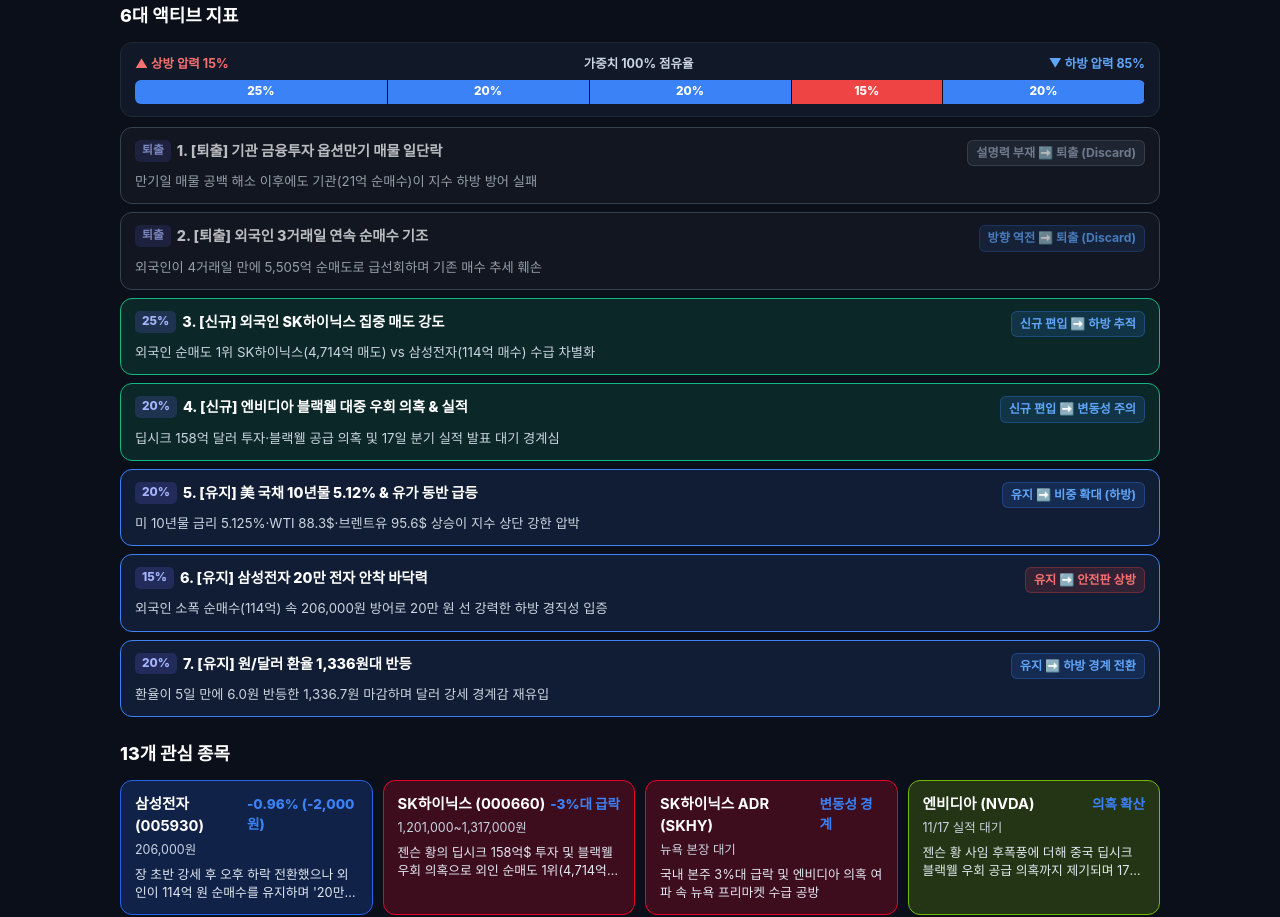
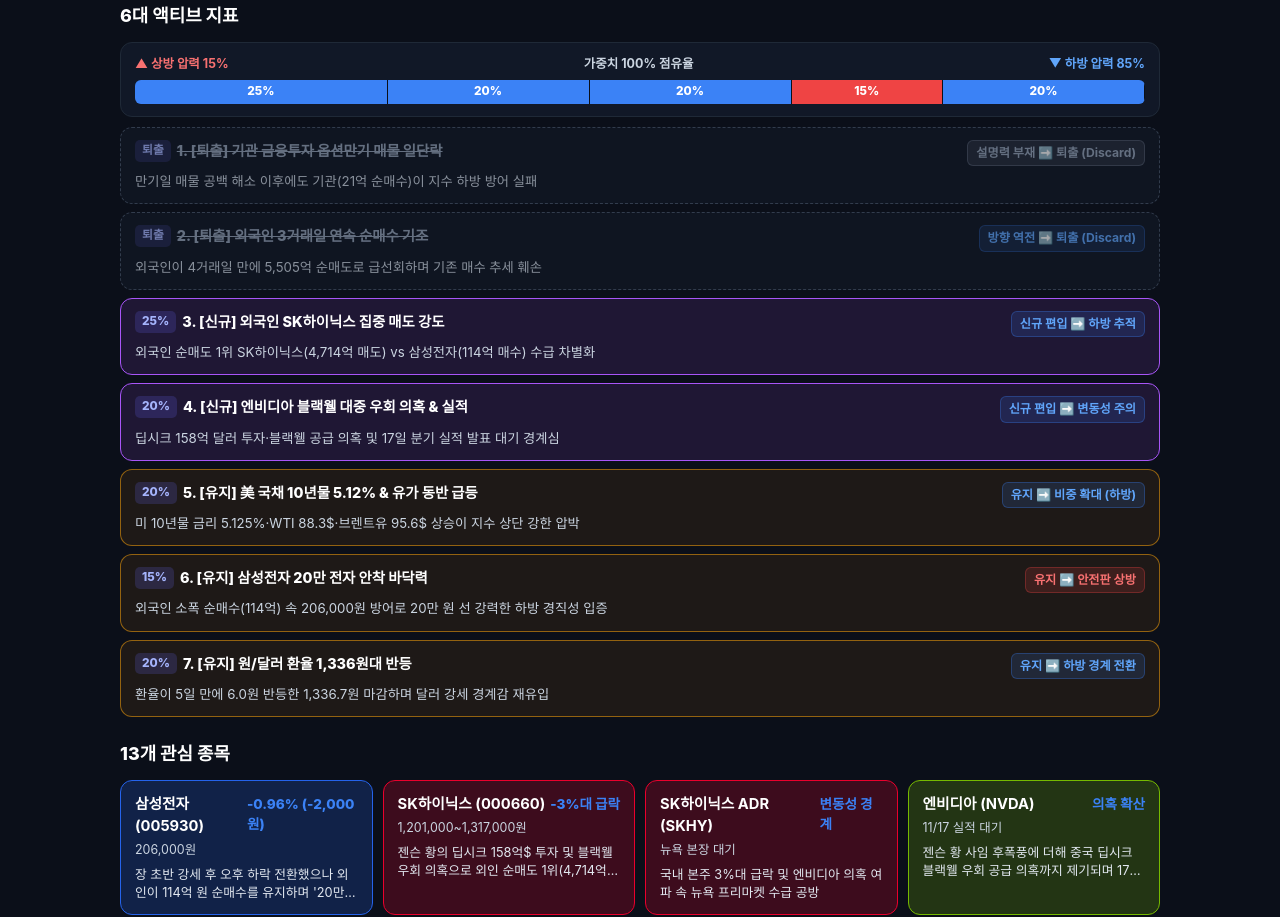
Before and after one commit to dh419/daily-stock-brief, a plain HTML site: page docs/2026-11/2026-11-13-evening.html in a window 1280 px wide. Shown: the part 618-1535 px from the top of the page. Drawn offline with Linux system fonts and the light colour scheme.

Commit message:
style(ui): decouple audit status colors (Purple/Amber/Dashed) from market direction (Red/Blue)

```diff
--- a/docs/2026-11/2026-11-13-evening.html
+++ b/docs/2026-11/2026-11-13-evening.html
@@ -554,71 +554,71 @@
 
     <div style="display:flex; flex-direction:column; gap:8px; margin-bottom:16px;">
 
-          <div style="background:rgba(100, 116, 139, 0.10); border:1px solid #475569; opacity:0.72; border-radius:12px; padding:12px 14px;">
+          <div style="background:rgba(30, 41, 59, 0.4); border:1px dashed #475569; opacity:0.65; border-radius:12px; padding:12px 14px;">
             <div style="display:flex; justify-content:space-between; align-items:flex-start; gap:8px; margin-bottom:6px; flex-wrap:wrap;">
               <div style="display:flex; align-items:center; gap:6px; flex:1; min-width:200px;">
                 <span class="weight-pill" style="flex-shrink:0;">퇴출</span>
-                <span style="font-weight:800; color:#fff; font-size:0.9rem; line-height:1.35;">1. [퇴출] 기관 금융투자 옵션만기 매물 일단락</span>
+                <span style="font-weight:800; color:#fff; font-size:0.9rem; line-height:1.35; text-decoration:line-through; color:#94a3b8;">1. [퇴출] 기관 금융투자 옵션만기 매물 일단락</span>
               </div>
               <span class="sig-badge sig-neutral" style="flex-shrink:0;">설명력 부재 ➡️ 퇴출 (Discard)</span>
             </div>
             <div style="color:#cbd5e1; font-size:0.83rem; line-height:1.45;">만기일 매물 공백 해소 이후에도 기관(21억 순매수)이 지수 하방 방어 실패</div>
           </div>
-          <div style="background:rgba(100, 116, 139, 0.10); border:1px solid #475569; opacity:0.72; border-radius:12px; padding:12px 14px;">
+          <div style="background:rgba(30, 41, 59, 0.4); border:1px dashed #475569; opacity:0.65; border-radius:12px; padding:12px 14px;">
             <div style="display:flex; justify-content:space-between; align-items:flex-start; gap:8px; margin-bottom:6px; flex-wrap:wrap;">
               <div style="display:flex; align-items:center; gap:6px; flex:1; min-width:200px;">
                 <span class="weight-pill" style="flex-shrink:0;">퇴출</span>
-                <span style="font-weight:800; color:#fff; font-size:0.9rem; line-height:1.35;">2. [퇴출] 외국인 3거래일 연속 순매수 기조</span>
+                <span style="font-weight:800; color:#fff; font-size:0.9rem; line-height:1.35; text-decoration:line-through; color:#94a3b8;">2. [퇴출] 외국인 3거래일 연속 순매수 기조</span>
               </div>
               <span class="sig-badge sig-down" style="flex-shrink:0;">방향 역전 ➡️ 퇴출 (Discard)</span>
             </div>
             <div style="color:#cbd5e1; font-size:0.83rem; line-height:1.45;">외국인이 4거래일 만에 5,505억 순매도로 급선회하며 기존 매수 추세 훼손</div>
           </div>
-          <div style="background:rgba(16, 185, 129, 0.14); border:1px solid #10b981; border-radius:12px; padding:12px 14px;">
+          <div style="background:rgba(168, 85, 247, 0.12); border:1px solid #a855f7; border-radius:12px; padding:12px 14px;">
             <div style="display:flex; justify-content:space-between; align-items:flex-start; gap:8px; margin-bottom:6px; flex-wrap:wrap;">
               <div style="display:flex; align-items:center; gap:6px; flex:1; min-width:200px;">
                 <span class="weight-pill" style="flex-shrink:0;">25%</span>
-                <span style="font-weight:800; color:#fff; font-size:0.9rem; line-height:1.35;">3. [신규] 외국인 SK하이닉스 집중 매도 강도</span>
+                <span style="font-weight:800; color:#fff; font-size:0.9rem; line-height:1.35; ">3. [신규] 외국인 SK하이닉스 집중 매도 강도</span>
               </div>
               <span class="sig-badge sig-down" style="flex-shrink:0;">신규 편입 ➡️ 하방 추적</span>
             </div>
             <div style="color:#cbd5e1; font-size:0.83rem; line-height:1.45;">외국인 순매도 1위 SK하이닉스(4,714억 매도) vs 삼성전자(114억 매수) 수급 차별화</div>
           </div>
-          <div style="background:rgba(16, 185, 129, 0.14); border:1px solid #10b981; border-radius:12px; padding:12px 14px;">
+          <div style="background:rgba(168, 85, 247, 0.12); border:1px solid #a855f7; border-radius:12px; padding:12px 14px;">
             <div style="display:flex; justify-content:space-between; align-items:flex-start; gap:8px; margin-bottom:6px; flex-wrap:wrap;">
               <div style="display:flex; align-items:center; gap:6px; flex:1; min-width:200px;">
                 <span class="weight-pill" style="flex-shrink:0;">20%</span>
-                <span style="font-weight:800; color:#fff; font-size:0.9rem; line-height:1.35;">4. [신규] 엔비디아 블랙웰 대중 우회 의혹 & 실적</span>
+                <span style="font-weight:800; color:#fff; font-size:0.9rem; line-height:1.35; ">4. [신규] 엔비디아 블랙웰 대중 우회 의혹 & 실적</span>
               </div>
               <span class="sig-badge sig-down" style="flex-shrink:0;">신규 편입 ➡️ 변동성 주의</span>
             </div>
             <div style="color:#cbd5e1; font-size:0.83rem; line-height:1.45;">딥시크 158억 달러 투자·블랙웰 공급 의혹 및 17일 분기 실적 발표 대기 경계심</div>
           </div>
-          <div style="background:rgba(59, 130, 246, 0.12); border:1px solid #3b82f6; border-radius:12px; padding:12px 14px;">
+          <div style="background:rgba(245, 158, 11, 0.08); border:1px solid rgba(245, 158, 11, 0.55); border-radius:12px; padding:12px 14px;">
             <div style="display:flex; justify-content:space-between; align-items:flex-start; gap:8px; margin-bottom:6px; flex-wrap:wrap;">
               <div style="display:flex; align-items:center; gap:6px; flex:1; min-width:200px;">
                 <span class="weight-pill" style="flex-shrink:0;">20%</span>
-                <span style="font-weight:800; color:#fff; font-size:0.9rem; line-height:1.35;">5. [유지] 美 국채 10년물 5.12% & 유가 동반 급등</span>
+                <span style="font-weight:800; color:#fff; font-size:0.9rem; line-height:1.35; ">5. [유지] 美 국채 10년물 5.12% & 유가 동반 급등</span>
               </div>
               <span class="sig-badge sig-down" style="flex-shrink:0;">유지 ➡️ 비중 확대 (하방)</span>
             </div>
             <div style="color:#cbd5e1; font-size:0.83rem; line-height:1.45;">미 10년물 금리 5.125%·WTI 88.3$·브렌트유 95.6$ 상승이 지수 상단 강한 압박</div>
           </div>
-          <div style="background:rgba(59, 130, 246, 0.12); border:1px solid #3b82f6; border-radius:12px; padding:12px 14px;">
+          <div style="background:rgba(245, 158, 11, 0.08); border:1px solid rgba(245, 158, 11, 0.55); border-radius:12px; padding:12px 14px;">
             <div style="display:flex; justify-content:space-between; align-items:flex-start; gap:8px; margin-bottom:6px; flex-wrap:wrap;">
               <div style="display:flex; align-items:center; gap:6px; flex:1; min-width:200px;">
                 <span class="weight-pill" style="flex-shrink:0;">15%</span>
-                <span style="font-weight:800; color:#fff; font-size:0.9rem; line-height:1.35;">6. [유지] 삼성전자 20만 전자 안착 바닥력</span>
+                <span style="font-weight:800; color:#fff; font-size:0.9rem; line-height:1.35; ">6. [유지] 삼성전자 20만 전자 안착 바닥력</span>
               </div>
               <span class="sig-badge sig-up" style="flex-shrink:0;">유지 ➡️ 안전판 상방</span>
             </div>
             <div style="color:#cbd5e1; font-size:0.83rem; line-height:1.45;">외국인 소폭 순매수(114억) 속 206,000원 방어로 20만 원 선 강력한 하방 경직성 입증</div>
           </div>
-          <div style="background:rgba(59, 130, 246, 0.12); border:1px solid #3b82f6; border-radius:12px; padding:12px 14px;">
+          <div style="background:rgba(245, 158, 11, 0.08); border:1px solid rgba(245, 158, 11, 0.55); border-radius:12px; padding:12px 14px;">
             <div style="display:flex; justify-content:space-between; align-items:flex-start; gap:8px; margin-bottom:6px; flex-wrap:wrap;">
               <div style="display:flex; align-items:center; gap:6px; flex:1; min-width:200px;">
                 <span class="weight-pill" style="flex-shrink:0;">20%</span>
-                <span style="font-weight:800; color:#fff; font-size:0.9rem; line-height:1.35;">7. [유지] 원/달러 환율 1,336원대 반등</span>
+                <span style="font-weight:800; color:#fff; font-size:0.9rem; line-height:1.35; ">7. [유지] 원/달러 환율 1,336원대 반등</span>
               </div>
               <span class="sig-badge sig-down" style="flex-shrink:0;">유지 ➡️ 하방 경계 전환</span>
             </div>
```
Also changed, not shown: docs/2026-11/2026-11-13-morning.html (+6 -6 lines), 1 other file.
